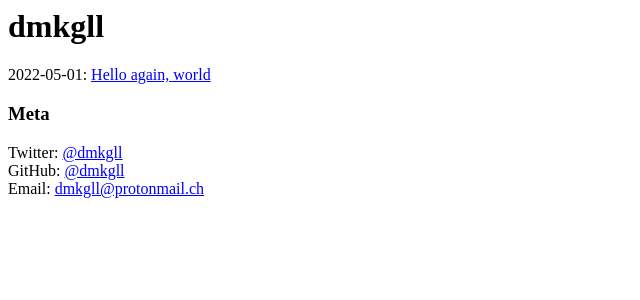
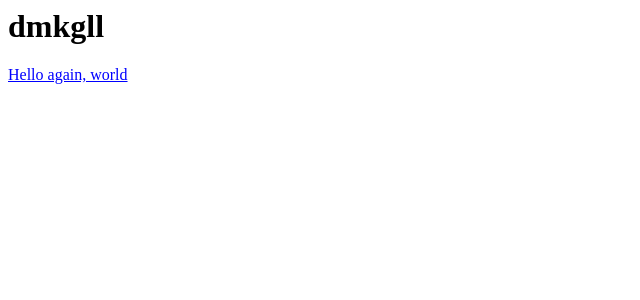
Before and after one commit to dmkgll/dmkgll, a Jekyll site: the page built from index.md, in a window 1280 px wide. Shown: the top 300 px of the page, without its empty margins (0-640 px from the left). Built offline with Jekyll 4.4.1, drawn with Linux system fonts in a browser that asks for light colours.

Commit message:
Update index.md

```diff
--- a/index.md
+++ b/index.md
@@ -10,11 +10,5 @@ title: dmkgll
 
 <ul class="posts">
 {% for post in site.posts %}
-<li><span>{{ post.date | date: "%Y-%m-%d" }}:</span> <a href="{{ post.url }}" title="{{ post.title }}">{{ post.title }}</a></li>
+<li><a href="{{ post.url }}" title="{{ post.title }}">{{ post.title }}</a></li>
  {% endfor %}</ul>
-
-### Meta
-
- - Twitter: [@dmkgll](https://twitter.com/dmkgll)
- - GitHub: [@dmkgll](https://github.com/dmkgll)
- - Email: [dmkgll@protonmail.ch](/)
```
